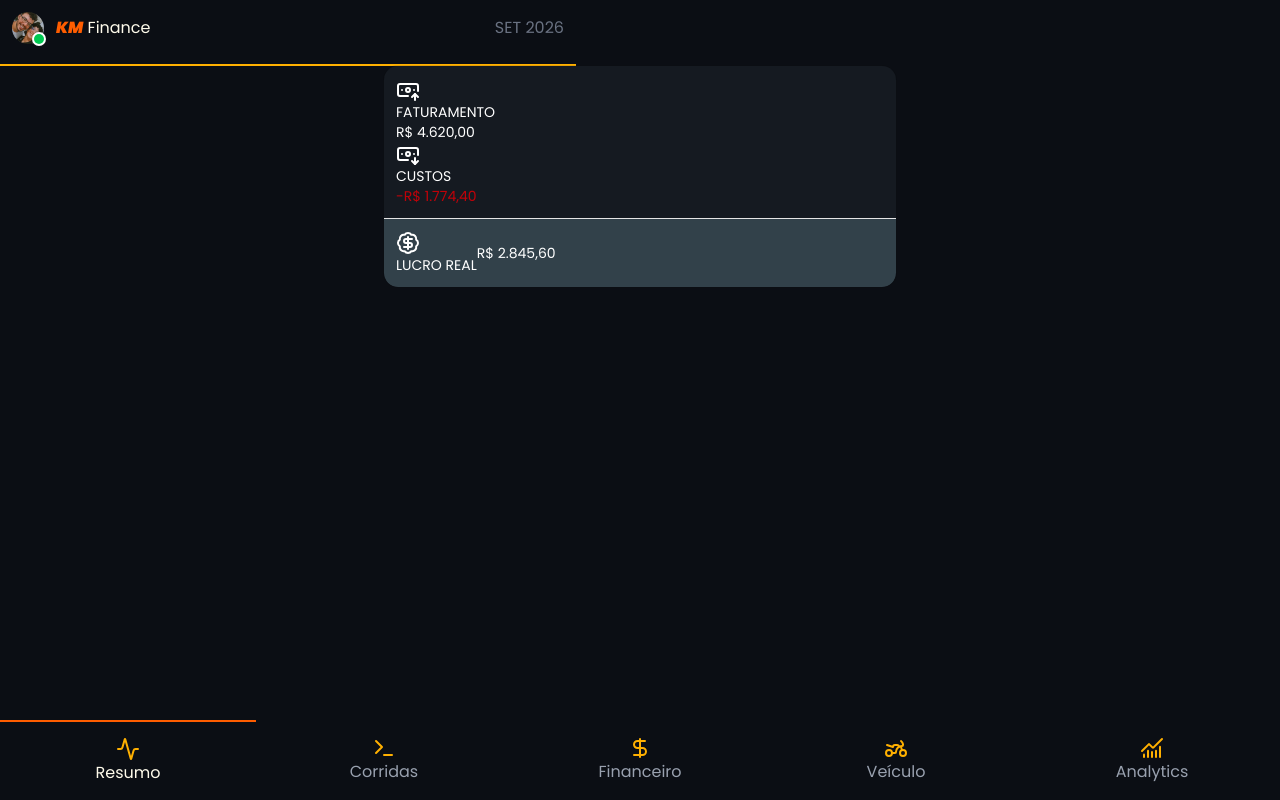
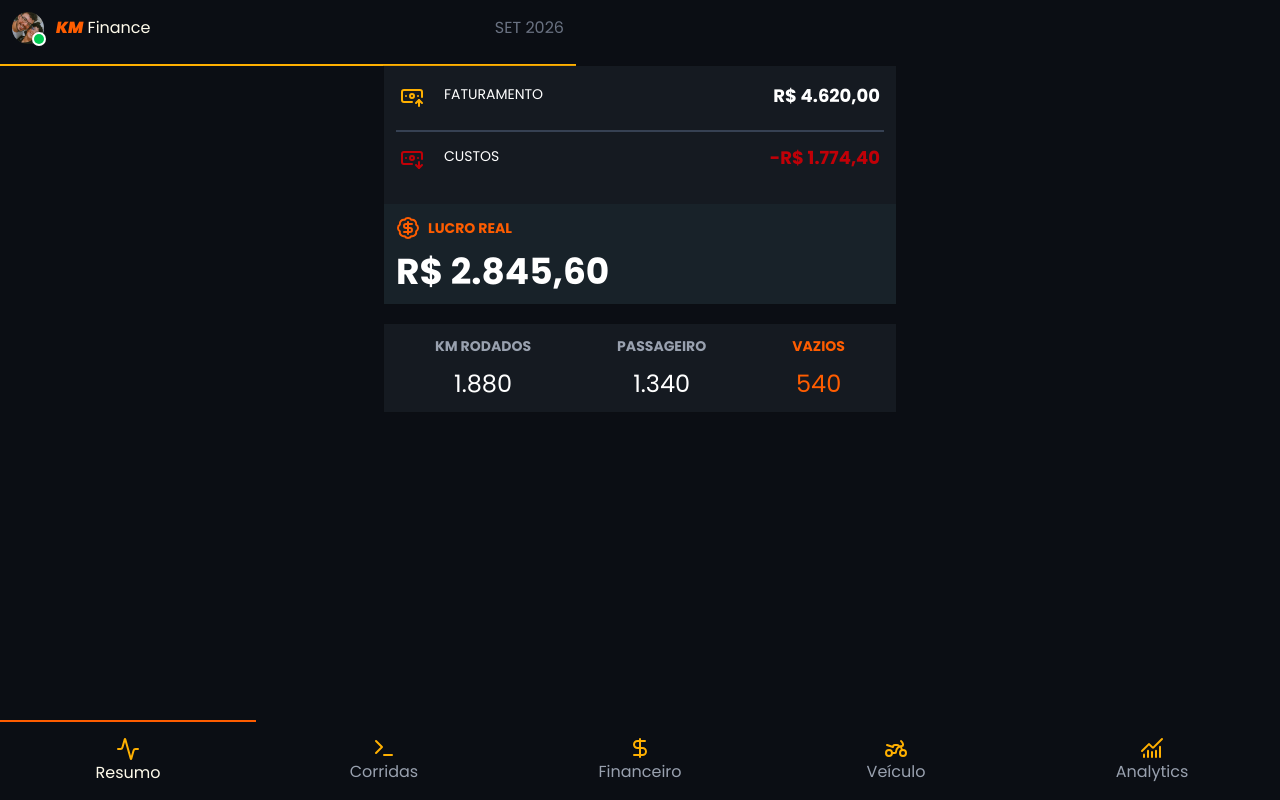
Before and after one commit to Williais/Frontend_KmFinance, a React (Vite) app: page /resumo in a window 1280 px wide. Built offline with nearby package versions, Linux system fonts and the light colour scheme; a web font is replaced by a local one.

Commit message:
feat: enhance Resumo page layout with improved styling and additional metrics

```diff
--- a/src/pages/Resumo.tsx
+++ b/src/pages/Resumo.tsx
@@ -3,38 +3,60 @@ import { BanknoteArrowUp, BanknoteArrowDown, BadgeDollarSign } from "lucide-reac
 
 export default function Resumo() {
     return (
-        <div>
-            <Card size="sm" className="mx-auto w-full max-w-lg bg-background-secundario text-white">
-                <CardContent className="">
-                    <ul>
-                        <li>
-                            <div>
-                                <BanknoteArrowUp />
+        <div className="flex flex-col gap-5">
+            <Card size="sm" className="mx-auto w-full max-w-lg bg-background-secundario text-white rounded-none ">
+                <CardContent>
+                    <ul className=" flex flex-col gap-2">
+                        <li className="flex  justify-between items-center pb-5 p-1 max-w-xl border-b-2 border-gray-700">
+                            <div className="flex gap-5">
+                                <BanknoteArrowUp className="text-amarelo-alerta"/>
                                 <span>FATURAMENTO</span>
                             </div>
 
-                            <span>R$ 4.620,00</span>
+                            <span className="text-lg font-bold">R$ 4.620,00</span>
                         </li>
 
-                        <li>
-                            <div>
-                                <BanknoteArrowDown />
+                        <li className="flex  justify-between items-center pb-5 p-1 max-w-xl">
+                            <div className="flex gap-5">
+                                <BanknoteArrowDown className="text-red-700"/>
                                 <span>CUSTOS</span>
                             </div>
 
-                            <span className="text-red-700">-R$ 1.774,40</span>
+                            <span className="text-red-700 text-lg font-bold">-R$ 1.774,40</span>
                         </li>
                     </ul>
                 </CardContent>
-                <CardFooter className="bg-[#32414a]">
+                <CardFooter className="bg-[#182229] border-none rounded-none flex-col flex items-start gap-3">
 
-                    <div>
+                    <div className="flex gap-2 text-laranja-motor justify-center items-center font-bold">
                         <BadgeDollarSign />
                         <span>LUCRO REAL</span>
                     </div>
 
-                    <span>R$ 2.845,60</span>
+                    <span className="font-bold text-4xl">R$ 2.845,60</span>
                 </CardFooter>
+            </Card>
+
+            <Card size="sm" className="mx-auto w-full max-w-lg bg-background-secundario text-white rounded-none">
+                <CardContent>
+                    <ul className=" flex gap-2 justify-around items-center">
+                        <li className="flex flex-col justify-between items-center gap-3">
+                            <span className="font-bold text-gray-400">KM RODADOS</span>
+                            <span className="text-2xl">1.880</span>
+                        </li>
+
+                        <li className="flex flex-col justify-between items-center gap-3">
+                            <span className="font-bold text-gray-400">PASSAGEIRO</span>
+                            <span className="text-2xl">1.340</span>
+                        </li>
+
+                        <li className="flex flex-col justify-between items-center text-laranja-motor gap-3">
+                            <span className="font-bold">VAZIOS</span>
+                            <span className="text-2xl">540</span>
+                        </li>
+                    </ul>
+                </CardContent>
+
             </Card>
         </div>
     )
```
